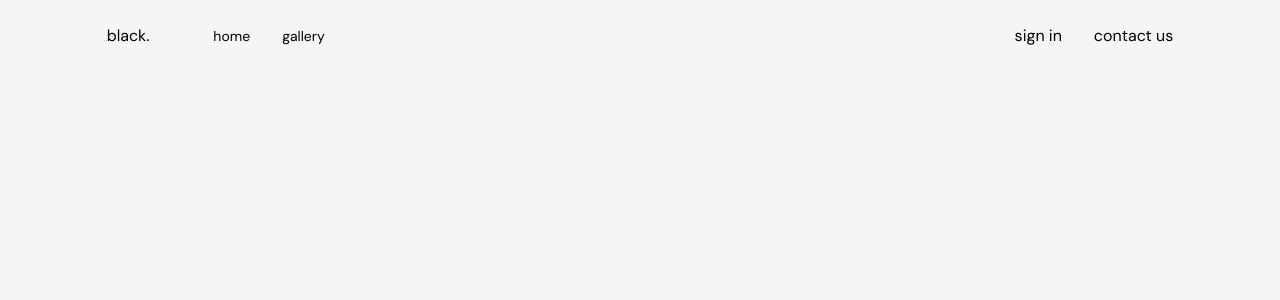
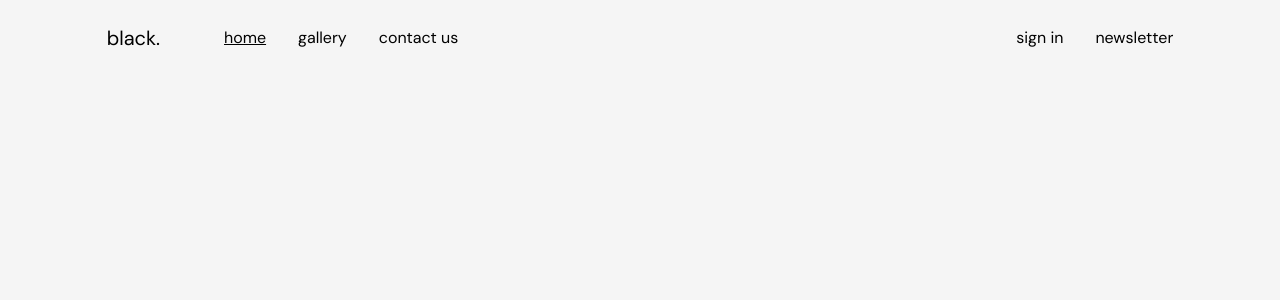
Before and after one commit to revou-fsse-1/w18-react-page-Winonaivana, a React (Vite) app: page / in a window 1280 px wide. Shown: the top 300 px of the page. Built offline with nearby package versions, Linux system fonts and the light colour scheme.

Commit message:
add anchorlinks

```diff
--- a/src/App.tsx
+++ b/src/App.tsx
@@ -1,12 +1,19 @@
 import Navbar from "@/scenes/navbar";
 import { useState } from "react";
+import { SelectedPage } from "./shared/types";
 
 function App() {
   const [isTopOfPage, setIsTopOfPage] = useState<boolean>(true);
-
+  const [selectedPage, setSelectedPage] = useState<SelectedPage>(
+    SelectedPage.Home
+  );
   return (
     <div className="app bg-gray-20">
-      <Navbar isTopOfPage={isTopOfPage}></Navbar>
+      <Navbar
+        isTopOfPage={isTopOfPage}
+        selectedPage={selectedPage}
+        setSelectedPage={setSelectedPage}
+      ></Navbar>
     </div>
   );
 }
--- a/src/scenes/navbar/Link.tsx
+++ b/src/scenes/navbar/Link.tsx
@@ -0,0 +1,26 @@
+import { SelectedPage } from "@/shared/types";
+import AnchorLink from "react-anchor-link-smooth-scroll";
+
+type Props = {
+  page: string;
+  selectedPage: SelectedPage;
+  setSelectedPage: (value: SelectedPage) => void;
+};
+
+const Link = ({ page, selectedPage, setSelectedPage }: Props) => {
+  const lowerCasePage = page.toLowerCase().replace(/ /g, "") as SelectedPage;
+
+  return (
+    <AnchorLink
+      className={`${selectedPage === lowerCasePage ? "underline" : ""}
+        transition duration-500 hover:underline
+      `}
+      href={`#${lowerCasePage}`}
+      onClick={() => setSelectedPage(lowerCasePage)}
+    >
+      {page}
+    </AnchorLink>
+  );
+};
+
+export default Link;
--- a/src/scenes/navbar/index.tsx
+++ b/src/scenes/navbar/index.tsx
@@ -1,14 +1,20 @@
 import useMediaQuery from "@/hooks/useMediaQuery";
 import { Bars3Icon, XMarkIcon } from "@heroicons/react/24/solid";
+import { useState } from "react";
+import Link from "./Link";
+import { SelectedPage } from "@/shared/types";
 
 type Props = {
   isTopOfPage: boolean;
+  selectedPage: SelectedPage;
+  setSelectedPage: (value: SelectedPage) => void;
 };
 
-const Navbar = ({ isTopOfPage }: Props) => {
+const Navbar = ({ isTopOfPage, selectedPage, setSelectedPage }: Props) => {
   const flexBetween = "flex items-center justify-between";
+  const [isMenuToggled, setIsMenuToggled] = useState<boolean>(false);
   const isAboveMediumScreens = useMediaQuery("(min-width: 1060px)");
-  const navbarBackground = isTopOfPage ? "" : "bg-gray-20";
+  const navbarBackground = isTopOfPage ? "" : "bg-gray-50";
 
   return (
     <nav>
@@ -17,28 +23,68 @@ const Navbar = ({ isTopOfPage }: Props) => {
       >
         <div className={`${flexBetween} mx-auto w-5/6`}>
           <div className={`${flexBetween} w-full gap-16`}>
-            <p>black.</p>
+            <div className="text-xl">black.</div>
             {isAboveMediumScreens ? (
               <div className={`${flexBetween} w-full`}>
-                <div className={`${flexBetween} gap-8 text-sm`}>
-                  <p>home</p>
-                  <p>gallery</p>
+                <div className={`${flexBetween} gap-8`}>
+                  <Link
+                    page="home"
+                    selectedPage={selectedPage}
+                    setSelectedPage={setSelectedPage}
+                  />
+                  <Link
+                    page="gallery"
+                    selectedPage={selectedPage}
+                    setSelectedPage={setSelectedPage}
+                  />
+                  <Link
+                    page="contact us"
+                    selectedPage={selectedPage}
+                    setSelectedPage={setSelectedPage}
+                  />
                 </div>
                 <div className={`${flexBetween} gap-8`}>
                   <p>sign in</p>
-                  <button>contact us</button>
+                  <button>newsletter</button>
                 </div>
               </div>
             ) : (
-              <button>
-                <button className="rounded-full  p-2">
-                  <Bars3Icon className="h-6 w-6 text-black" />
-                </button>
+              <button
+                className="  p-2"
+                onClick={() => setIsMenuToggled(!isMenuToggled)}
+              >
+                <Bars3Icon className="h-6 w-6 text-black" />
               </button>
             )}
           </div>
         </div>
       </div>
+      {!isAboveMediumScreens && isMenuToggled && (
+        <div className="fixed bottom-0 right-0 z-40 h-full w-[300px] bg-gray-50 drop-shadow-xl">
+          <div className="flex justify-end p-12">
+            <button onClick={() => setIsMenuToggled(!isMenuToggled)}>
+              <XMarkIcon className="h-6 w-6 text-gray-400" />
+            </button>
+          </div>
+          <div className="ml-[33%] flex flex-col gap-10 text-xl">
+            <Link
+              page="home"
+              selectedPage={selectedPage}
+              setSelectedPage={setSelectedPage}
+            />
+            <Link
+              page="gallery"
+              selectedPage={selectedPage}
+              setSelectedPage={setSelectedPage}
+            />
+            <Link
+              page="contact us"
+              selectedPage={selectedPage}
+              setSelectedPage={setSelectedPage}
+            />
+          </div>
+        </div>
+      )}
     </nav>
   );
 };
--- /dev/null
+++ b/src/shared/types.ts
@@ -0,0 +1,5 @@
+export enum SelectedPage {
+  Home = "home",
+  Gallery = "gallery",
+  ContactUs = "contactus",
+}
--- a/tailwind.config.js
+++ b/tailwind.config.js
@@ -5,7 +5,7 @@ module.exports = {
     extend: {
       colors: {
         "gray-20": "#F5F5F5",
-        "gray-50": "#EFE6E6",
+        "gray-50": "#D3D3D3",
         "gray-100": "#DFCCCC",
         "gray-500": "#5E0000",
         "primary-100": "#000000",
```
